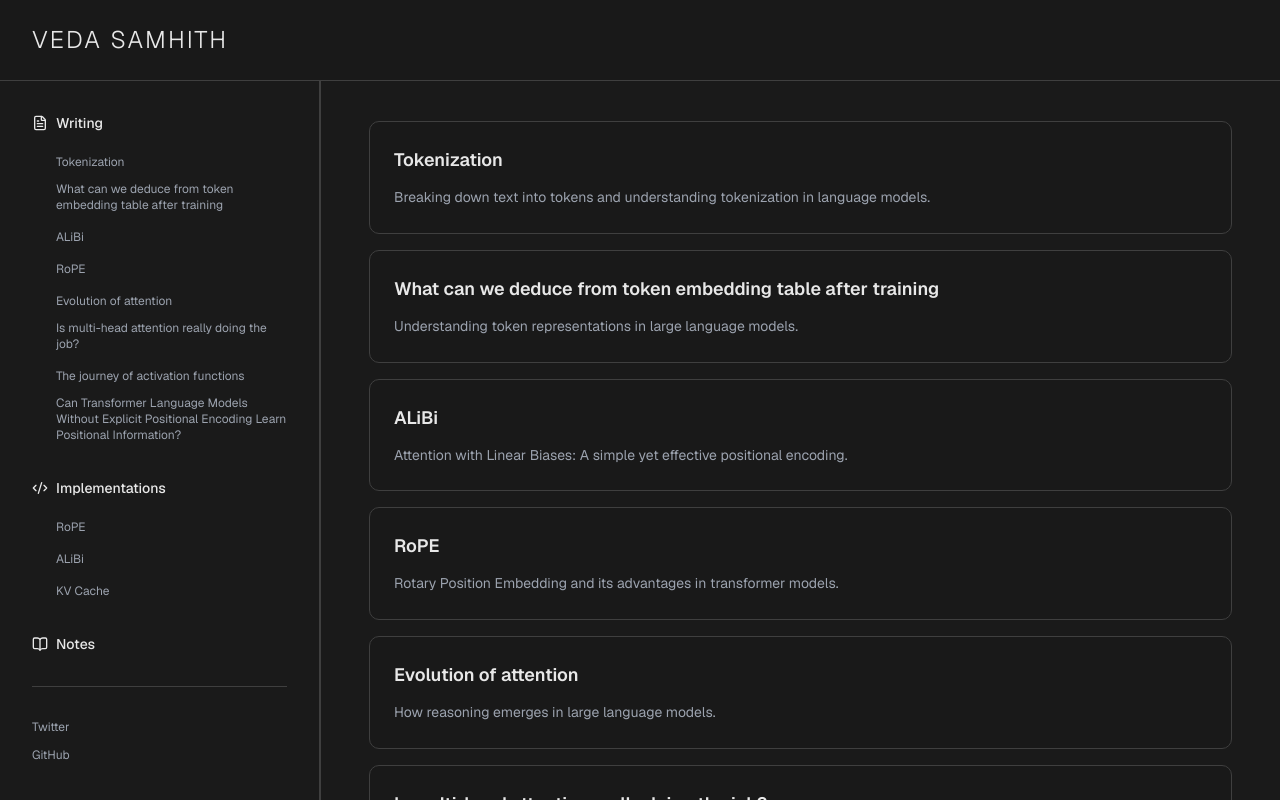
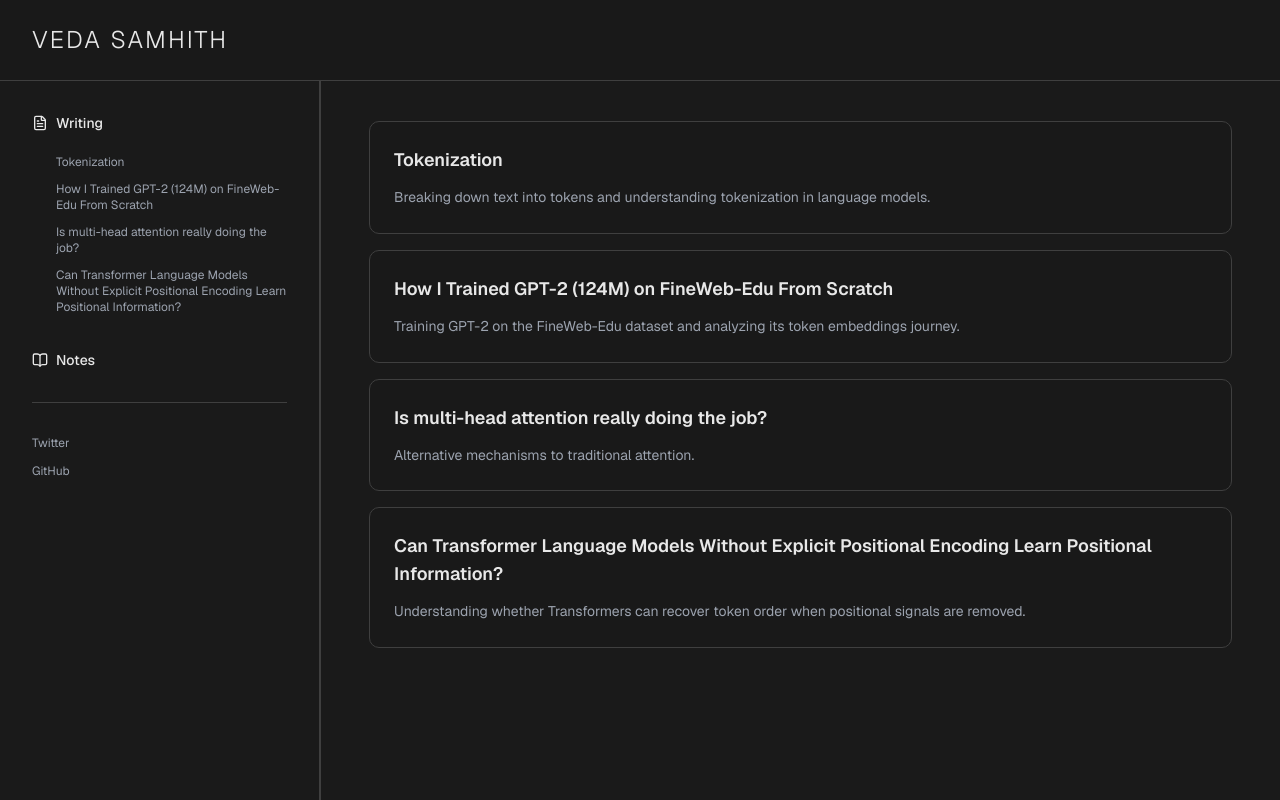
Before and after one commit to vedasamhith146/personal-website, a Next.js app: page / in a window 1280 px wide. Shown: the top 800 px of the page. Built offline with nearby package versions, Linux system fonts and the light colour scheme.

Commit message:
Hide few things

```diff
--- a/components/research-list.tsx
+++ b/components/research-list.tsx
@@ -1,10 +1,10 @@
 import Link from 'next/link';
-import { ARTICLES } from '@/lib/article-definitions';
+import { VISIBLE_ARTICLES } from '@/lib/article-definitions';
 
 export default function ResearchList() {
   return (
     <div className="space-y-4">
-      {ARTICLES.map((item) => (
+      {VISIBLE_ARTICLES.map((item) => (
         <Link key={item.id} href={`/writing/${item.slug}`} className="group block">
           <div
             className="border border-border rounded-lg p-6 transition-all duration-300 cursor-pointer bg-background/40 hover:border-accent hover:bg-card hover:shadow-lg hover:-translate-y-1"
--- a/components/sidebar.tsx
+++ b/components/sidebar.tsx
@@ -3,23 +3,15 @@
 import { BookOpen, Code2, FileText } from 'lucide-react';
 import { useState } from 'react';
 import Link from 'next/link';
-
-const writingTopics = [
-  { label: 'Tokenization', slug: 'tokenization' },
-  { label: 'What can we deduce from token embedding table after training', slug: 'token-embeddings' },
-  { label: 'ALiBi', slug: 'alibi' },
-  { label: 'RoPE', slug: 'rope' },
-  { label: 'Evolution of attention', slug: 'evolution-attention' },
-  { label: 'Is multi-head attention really doing the job?', slug: 'multi-head-attention' },
-  { label: 'The journey of activation functions', slug: 'activation-functions' },
-  { label: 'Can Transformer Language Models Without Explicit Positional Encoding Learn Positional Information?', slug: 'positional-information' },
-];
+import { VISIBLE_ARTICLES } from '@/lib/article-definitions';
 
 const implementations = [
   'RoPE',
   'ALiBi',
   'KV Cache',
 ];
+
+const showImplementations = false;
 
 export default function Sidebar() {
   const [hoveredWritingItem, setHoveredWritingItem] = useState<string | null>(null);
@@ -77,15 +69,15 @@ export default function Sidebar() {
             <span className="text-sm font-medium">Writing</span>
           </div>
           <ul className="space-y-2 ml-6">
-            {writingTopics.map((topic, idx) => (
-              <li key={idx}>
-                <WritingItem label={topic.label} slug={topic.slug} />
+            {VISIBLE_ARTICLES.map((topic) => (
+              <li key={topic.slug}>
+                <WritingItem label={topic.title} slug={topic.slug} />
               </li>
             ))}
           </ul>
         </div>
 
-        {/* Implementations Section */}
+        {showImplementations && (
           <div>
             <div className="flex items-center gap-2 text-foreground mb-4 hover:text-accent transition-colors duration-300 cursor-pointer">
               <Code2 className="w-4 h-4" />
@@ -99,6 +91,7 @@ export default function Sidebar() {
               ))}
             </ul>
           </div>
+        )}
 
         {/* Notes Section */}
         <div>
--- a/content/token-embeddings.md
+++ b/content/token-embeddings.md
@@ -1,4 +1,4 @@
-# What Can We Learn from the Token Embedding Table After Training?
+# How I Trained GPT-2 (124M) on FineWeb-Edu From Scratch
 
 I have trained a GPT-2-like model (124M) using GPT-2’s tokenizer on the FineWeb-Edu dataset on 6B tokens (11,500 steps) and achieved a validation loss of **3.1580** and a HellaSwag accuracy of **28.24**, whereas the original GPT-2 (124M) achieved a HellaSwag accuracy of **29.55**. My model only trained on 6B tokens, whereas, according to sources, the original GPT-2 was trained on 10B tokens.
 
--- a/lib/article-definitions.ts
+++ b/lib/article-definitions.ts
@@ -4,6 +4,7 @@ export type ArticleDefinition = {
   description: string;
   slug: string;
   delay: number;
+  hidden?: boolean;
 };
 
 export const ARTICLES: ArticleDefinition[] = [
@@ -16,8 +17,8 @@ export const ARTICLES: ArticleDefinition[] = [
   },
   {
     id: 2,
-    title: 'What can we deduce from token embedding table after training',
-    description: 'Understanding token representations in large language models.',
+    title: 'How I Trained GPT-2 (124M) on FineWeb-Edu From Scratch',
+    description: 'Training GPT-2 on the FineWeb-Edu dataset and analyzing its token embeddings journey.',
     slug: 'token-embeddings',
     delay: 1,
   },
@@ -27,6 +28,7 @@ export const ARTICLES: ArticleDefinition[] = [
     description: 'Attention with Linear Biases: A simple yet effective positional encoding.',
     slug: 'alibi',
     delay: 2,
+    hidden: true,
   },
   {
     id: 4,
@@ -34,6 +36,7 @@ export const ARTICLES: ArticleDefinition[] = [
     description: 'Rotary Position Embedding and its advantages in transformer models.',
     slug: 'rope',
     delay: 3,
+    hidden: true,
   },
   {
     id: 5,
@@ -41,6 +44,7 @@ export const ARTICLES: ArticleDefinition[] = [
     description: 'How reasoning emerges in large language models.',
     slug: 'evolution-attention',
     delay: 4,
+    hidden: true,
   },
   {
     id: 6,
@@ -55,6 +59,7 @@ export const ARTICLES: ArticleDefinition[] = [
     description: 'Evolution of activation functions in neural networks.',
     slug: 'activation-functions',
     delay: 6,
+    hidden: true,
   },
   {
     id: 8,
@@ -64,3 +69,5 @@ export const ARTICLES: ArticleDefinition[] = [
     delay: 7,
   },
 ];
+
+export const VISIBLE_ARTICLES = ARTICLES.filter((article) => !article.hidden);
```
Lines whose indentation alone changed are shown as unchanged.
